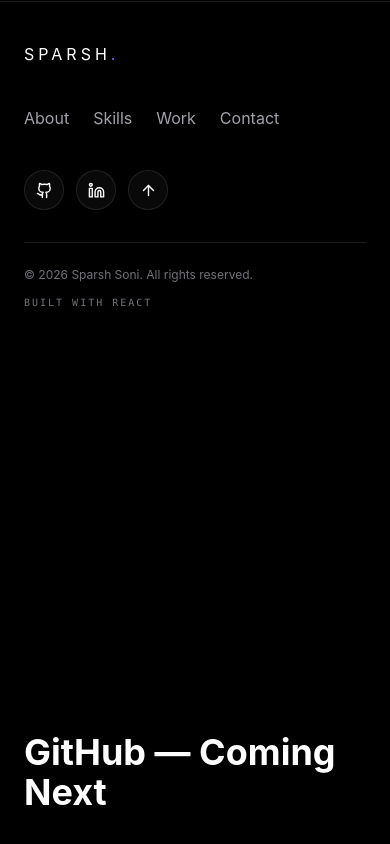
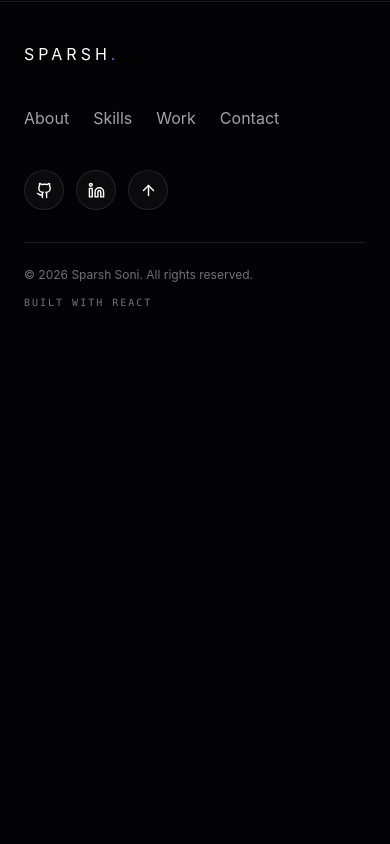
Before and after one commit to Sparsshsoni15/Sparsh-Portfolio, a React (Vite) app: page / in a window 390 px wide. Shown: the part 8503-9347 px from the top of the page. After the commit the page ends 8853 px from the top, so only its background shows below. Built offline with nearby package versions, Linux system fonts and the light colour scheme.

Commit message:
chore: portfolio update - 2026-09-02 21:00

```diff
--- a/src/App.jsx
+++ b/src/App.jsx
@@ -1,17 +1,20 @@
 import Background from "./components/Background";
 import Navbar from "./components/Navbar";
+import Contact from "./components/Contact";
+import Footer from "./components/Footer";
+
 import Hero from "./sections/Hero";
 import About from "./sections/About";
 import Skills from "./sections/Skills";
 import Work from "./sections/Work";
-import Contact from "./components/Contact";
-import Footer from "./components/Footer";
 
 function App() {
   return (
-    <div className="relative min-h-screen bg-black text-white">
+    <div className="relative min-h-screen bg-[var(--theme-bg)] text-[var(--theme-text)]">
+      {/* Animated background */}
       <Background />
 
+      {/* Main content */}
       <div className="relative z-10">
         <Navbar />
 
@@ -21,17 +24,9 @@ function App() {
           <Skills />
           <Work />
           <Contact />
-          <Footer />
+        </main>
 
-          <section
-            id="github"
-            className="flex min-h-screen items-center justify-center px-6"
-          >
-            <h2 className="text-4xl font-bold">
-              GitHub — Coming Next
-            </h2>
-          </section>
-        </main>
+        <Footer />
       </div>
     </div>
   );
--- a/src/components/Contact.jsx
+++ b/src/components/Contact.jsx
@@ -8,7 +8,6 @@ function Contact() {
       className="relative overflow-hidden px-6 py-32 lg:px-10 lg:py-40"
     >
       <div className="mx-auto max-w-7xl">
-
         {/* Background glow */}
         <div className="pointer-events-none absolute left-1/2 top-1/2 -z-10 h-96 w-96 -translate-x-1/2 -translate-y-1/2 rounded-full bg-[var(--theme-primary)] opacity-10 blur-[120px]" />
 
@@ -33,8 +32,8 @@ function Contact() {
           </h2>
 
           <p className="theme-muted mt-6 max-w-2xl text-base leading-8 md:text-lg">
-                        Have an idea, project or opportunity in mind?
-                        I'd love to hear about it and see what we can create.
+            Have an idea, project or opportunity in mind? I'd love to hear
+            about it and see what we can create.
           </p>
         </motion.div>
 
@@ -50,14 +49,10 @@ function Contact() {
           <div className="pointer-events-none absolute -right-32 -top-32 h-72 w-72 rounded-full bg-[var(--theme-primary)] opacity-10 blur-3xl" />
 
           <div className="relative grid gap-12 lg:grid-cols-[1fr_auto] lg:items-center">
-
             {/* Email CTA */}
             <div>
               <div className="mb-6 flex h-12 w-12 items-center justify-center rounded-2xl border border-[var(--theme-primary)] bg-[var(--theme-glow)]">
-                                <Mail
-                                    size={21}
-                                    className="theme-primary"
-                                />
+                <Mail size={21} className="theme-primary" />
               </div>
 
               <p className="theme-subtle font-mono text-xs uppercase tracking-[0.2em]">
@@ -66,25 +61,25 @@ function Contact() {
 
               <a
                 href="mailto:sparsshsoni15@gmail.com"
-                                className="theme-text mt-3 inline-flex items-center gap-2 text-xl font-semibold transition-colors duration-300 hover:text-[var(--theme-primary)] md:text-2xl"
+                className="theme-text group mt-3 inline-flex items-center gap-2 text-xl font-semibold transition-colors duration-300 hover:text-[var(--theme-primary)] md:text-2xl"
               >
                 sparsshsoni15@gmail.com
+
                 <ArrowUpRight
                   size={20}
-                                    className="transition-transform duration-300 group-hover:translate-x-1"
+                  className="transition-transform duration-300 group-hover:translate-x-1 group-hover:-translate-y-1"
                 />
               </a>
 
               <p className="theme-muted mt-4 max-w-xl text-sm leading-7">
-                                I'm always open to interesting projects,
-                                collaborations, internships and opportunities
-                                to learn and build something meaningful.
+                I'm always open to interesting projects, collaborations,
+                internships and opportunities to learn and build something
+                meaningful.
               </p>
             </div>
 
             {/* Social links */}
             <div className="flex flex-wrap gap-3">
-
               {/* GitHub */}
               <a
                 href="https://github.com/Sparsshsoni15"
@@ -106,7 +101,6 @@ function Contact() {
                 <Linkedin size={17} />
                 LinkedIn
               </a>
-
             </div>
           </div>
         </motion.div>
@@ -127,7 +121,6 @@ function Contact() {
             Let's turn ideas into something real.
           </p>
         </motion.div>
-
       </div>
     </section>
   );
--- a/src/components/Footer.jsx
+++ b/src/components/Footer.jsx
@@ -12,7 +12,6 @@ function Footer() {
   return (
     <footer className="theme-border border-t px-6 py-10 lg:px-10">
       <div className="mx-auto max-w-7xl">
-
         <div className="flex flex-col gap-10 md:flex-row md:items-center md:justify-between">
 
           {/* Logo */}
@@ -41,6 +40,7 @@ function Footer() {
           {/* Socials */}
           <div className="flex items-center gap-3">
 
+            {/* GitHub */}
             <a
               href="https://github.com/Sparsshsoni15"
               target="_blank"
@@ -51,6 +51,7 @@ function Footer() {
               <Github size={17} />
             </a>
 
+            {/* LinkedIn */}
             <a
               href="https://www.linkedin.com/"
               target="_blank"
@@ -61,6 +62,7 @@ function Footer() {
               <Linkedin size={17} />
             </a>
 
+            {/* Back to top */}
             <a
               href="#home"
               aria-label="Back to top"
@@ -71,7 +73,6 @@ function Footer() {
                 className="-rotate-45"
               />
             </a>
-
           </div>
         </div>
 
@@ -85,7 +86,6 @@ function Footer() {
             Built with React
           </p>
         </div>
-
       </div>
     </footer>
   );
```
Lines whose indentation alone changed are shown as unchanged.
